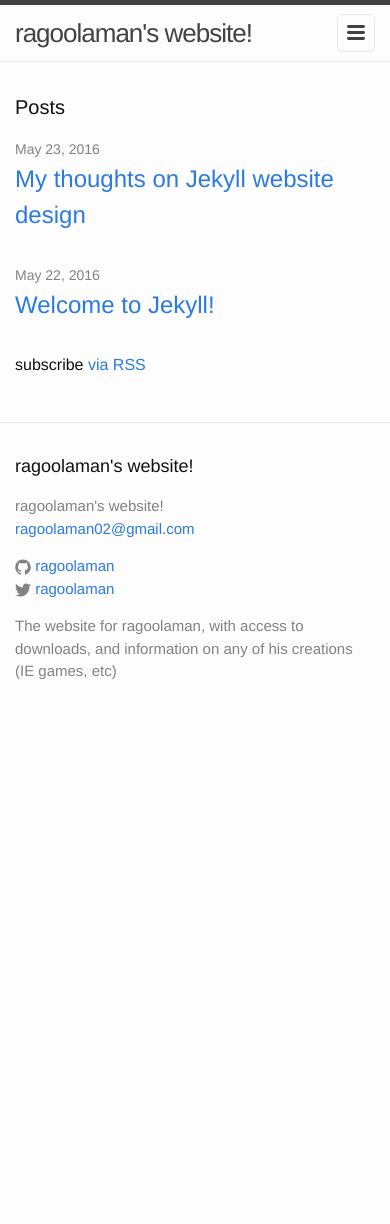
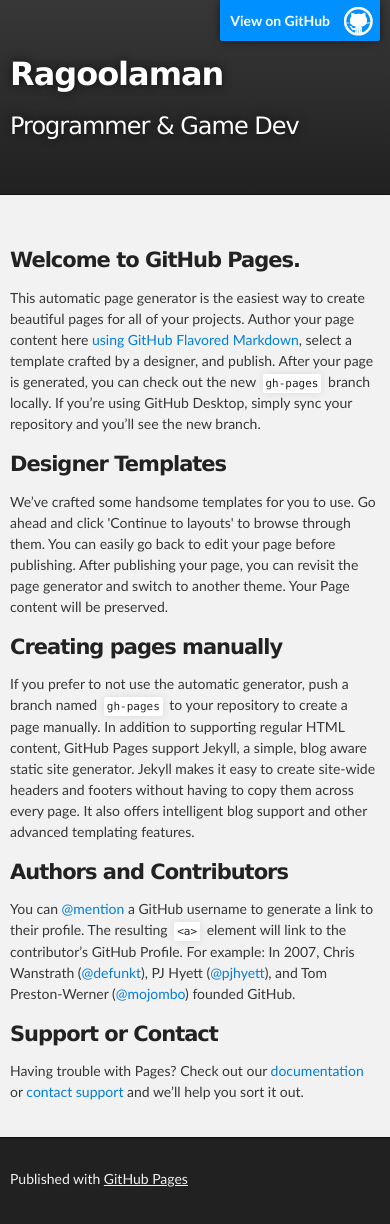
Before and after one commit to ragoolaman/ragoolaman.github.io, a Jekyll site: the page index.html, which Jekyll copies as it is, in a window 390 px wide. Built offline with Jekyll 4.4.1, drawn with Linux system fonts in a browser that asks for light colours; before the commit the page ends 900 px from its top, so only the background shows below that.

Commit message:
Replace master branch with page content via GitHub

```diff
--- a/index.html
+++ b/index.html
@@ -1,23 +1,67 @@
----
-layout: default
----
+<!DOCTYPE html>
+<html>
 
-<div class="home">
+  <head>
+    <meta charset='utf-8'>
+    <meta http-equiv="X-UA-Compatible" content="chrome=1">
+    <meta name="description" content="Ragoolaman : Programmer &amp; Game Dev">
+
+    <link rel="stylesheet" type="text/css" media="screen" href="stylesheets/stylesheet.css">
+
+    <title>Ragoolaman</title>
+  </head>
+
+  <body>
+
+    <!-- HEADER -->
+    <div id="header_wrap" class="outer">
+        <header class="inner">
+          <a id="forkme_banner" href="https://github.com/ragoolaman">View on GitHub</a>
+
+          <h1 id="project_title">Ragoolaman</h1>
+          <h2 id="project_tagline">Programmer &amp; Game Dev</h2>
+
+        </header>
+    </div>
+
+    <!-- MAIN CONTENT -->
+    <div id="main_content_wrap" class="outer">
+      <section id="main_content" class="inner">
+        <h3>
+<a id="welcome-to-github-pages" class="anchor" href="#welcome-to-github-pages" aria-hidden="true"><span aria-hidden="true" class="octicon octicon-link"></span></a>Welcome to GitHub Pages.</h3>
+
+<p>This automatic page generator is the easiest way to create beautiful pages for all of your projects. Author your page content here <a href="https://guides.github.com/features/mastering-markdown/">using GitHub Flavored Markdown</a>, select a template crafted by a designer, and publish. After your page is generated, you can check out the new <code>gh-pages</code> branch locally. If you’re using GitHub Desktop, simply sync your repository and you’ll see the new branch.</p>
+
+<h3>
+<a id="designer-templates" class="anchor" href="#designer-templates" aria-hidden="true"><span aria-hidden="true" class="octicon octicon-link"></span></a>Designer Templates</h3>
+
+<p>We’ve crafted some handsome templates for you to use. Go ahead and click 'Continue to layouts' to browse through them. You can easily go back to edit your page before publishing. After publishing your page, you can revisit the page generator and switch to another theme. Your Page content will be preserved.</p>
+
+<h3>
+<a id="creating-pages-manually" class="anchor" href="#creating-pages-manually" aria-hidden="true"><span aria-hidden="true" class="octicon octicon-link"></span></a>Creating pages manually</h3>
+
+<p>If you prefer to not use the automatic generator, push a branch named <code>gh-pages</code> to your repository to create a page manually. In addition to supporting regular HTML content, GitHub Pages support Jekyll, a simple, blog aware static site generator. Jekyll makes it easy to create site-wide headers and footers without having to copy them across every page. It also offers intelligent blog support and other advanced templating features.</p>
+
+<h3>
+<a id="authors-and-contributors" class="anchor" href="#authors-and-contributors" aria-hidden="true"><span aria-hidden="true" class="octicon octicon-link"></span></a>Authors and Contributors</h3>
+
+<p>You can <a href="https://help.github.com/articles/basic-writing-and-formatting-syntax/#mentioning-users-and-teams" class="user-mention">@mention</a> a GitHub username to generate a link to their profile. The resulting <code>&lt;a&gt;</code> element will link to the contributor’s GitHub Profile. For example: In 2007, Chris Wanstrath (<a href="https://github.com/defunkt" class="user-mention">@defunkt</a>), PJ Hyett (<a href="https://github.com/pjhyett" class="user-mention">@pjhyett</a>), and Tom Preston-Werner (<a href="https://github.com/mojombo" class="user-mention">@mojombo</a>) founded GitHub.</p>
+
+<h3>
+<a id="support-or-contact" class="anchor" href="#support-or-contact" aria-hidden="true"><span aria-hidden="true" class="octicon octicon-link"></span></a>Support or Contact</h3>
+
+<p>Having trouble with Pages? Check out our <a href="https://help.github.com/pages">documentation</a> or <a href="https://github.com/contact">contact support</a> and we’ll help you sort it out.</p>
+      </section>
+    </div>
+
+    <!-- FOOTER  -->
+    <div id="footer_wrap" class="outer">
+      <footer class="inner">
+        <p>Published with <a href="https://pages.github.com">GitHub Pages</a></p>
+      </footer>
+    </div>
 
 
-  <h1 class="page-heading">Posts</h1>
 
-  <ul class="post-list">
-    {% for post in site.posts %}
-      <li>
-        <span class="post-meta">{{ post.date | date: "%b %-d, %Y" }}</span>
-
-        <h2>
-          <a class="post-link" href="{{ post.url | prepend: site.baseurl }}">{{ post.title }}</a>
-        </h2>
-      </li>
-    {% endfor %}
-  </ul>
-
-  <p class="rss-subscribe">subscribe <a href="{{ "/feed.xml" | prepend: site.baseurl }}">via RSS</a></p>
-</div>
+  </body>
+</html>
--- /dev/null
+++ b/javascripts/main.js
@@ -0,0 +1 @@
+console.log('This would be the main JS file.');
--- /dev/null
+++ b/stylesheets/github-light.css
@@ -0,0 +1,123 @@
+/*
+The MIT License (MIT)
+
+Copyright (c) 2015 GitHub, Inc.
+
+Permission is hereby granted, free of charge, to any person obtaining a copy
+of this software and associated documentation files (the "Software"), to deal
+in the Software without restriction, including without limitation the rights
+to use, copy, modify, merge, publish, distribute, sublicense, and/or sell
+copies of the Software, and to permit persons to whom the Software is
+furnished to do so, subject to the following conditions:
+
+The above copyright notice and this permission notice shall be included in all
+copies or substantial portions of the Software.
+
+THE SOFTWARE IS PROVIDED "AS IS", WITHOUT WARRANTY OF ANY KIND, EXPRESS OR
+IMPLIED, INCLUDING BUT NOT LIMITED TO THE WARRANTIES OF MERCHANTABILITY,
+FITNESS FOR A PARTICULAR PURPOSE AND NONINFRINGEMENT. IN NO EVENT SHALL THE
+AUTHORS OR COPYRIGHT HOLDERS BE LIABLE FOR ANY CLAIM, DAMAGES OR OTHER
+LIABILITY, WHETHER IN AN ACTION OF CONTRACT, TORT OR OTHERWISE, ARISING FROM,
+OUT OF OR IN CONNECTION WITH THE SOFTWARE OR THE USE OR OTHER DEALINGS IN THE
+SOFTWARE.
+
+*/
+
+.pl-c /* comment */ {
+  color: #969896;
+}
+
+.pl-c1      /* constant, markup.raw, meta.diff.header, meta.module-reference, meta.property-name, support, support.constant, support.variable, variable.other.constant */,
+.pl-s .pl-v /* string variable */ {
+  color: #0086b3;
+}
+
+.pl-e  /* entity */,
+.pl-en /* entity.name */ {
+  color: #795da3;
+}
+
+.pl-s .pl-s1 /* string source */,
+.pl-smi      /* storage.modifier.import, storage.modifier.package, storage.type.java, variable.other, variable.parameter.function */ {
+  color: #333;
+}
+
+.pl-ent /* entity.name.tag */ {
+  color: #63a35c;
+}
+
+.pl-k /* keyword, storage, storage.type */ {
+  color: #a71d5d;
+}
+
+.pl-pds              /* punctuation.definition.string, string.regexp.character-class */,
+.pl-s                /* string */,
+.pl-s .pl-pse .pl-s1 /* string punctuation.section.embedded source */,
+.pl-sr               /* string.regexp */,
+.pl-sr .pl-cce       /* string.regexp constant.character.escape */,
+.pl-sr .pl-sra       /* string.regexp string.regexp.arbitrary-repitition */,
+.pl-sr .pl-sre       /* string.regexp source.ruby.embedded */ {
+  color: #183691;
+}
+
+.pl-v /* variable */ {
+  color: #ed6a43;
+}
+
+.pl-id /* invalid.deprecated */ {
+  color: #b52a1d;
+}
+
+.pl-ii /* invalid.illegal */ {
+  background-color: #b52a1d;
+  color: #f8f8f8;
+}
+
+.pl-sr .pl-cce /* string.regexp constant.character.escape */ {
+  color: #63a35c;
+  font-weight: bold;
+}
+
+.pl-ml /* markup.list */ {
+  color: #693a17;
+}
+
+.pl-mh        /* markup.heading */,
+.pl-mh .pl-en /* markup.heading entity.name */,
+.pl-ms        /* meta.separator */ {
+  color: #1d3e81;
+  font-weight: bold;
+}
+
+.pl-mq /* markup.quote */ {
+  color: #008080;
+}
+
+.pl-mi /* markup.italic */ {
+  color: #333;
+  font-style: italic;
+}
+
+.pl-mb /* markup.bold */ {
+  color: #333;
+  font-weight: bold;
+}
+
+.pl-md /* markup.deleted, meta.diff.header.from-file */ {
+  background-color: #ffecec;
+  color: #bd2c00;
+}
+
+.pl-mi1 /* markup.inserted, meta.diff.header.to-file */ {
+  background-color: #eaffea;
+  color: #55a532;
+}
+
+.pl-mdr /* meta.diff.range */ {
+  color: #795da3;
+  font-weight: bold;
+}
+
+.pl-mo /* meta.output */ {
+  color: #1d3e81;
+}
--- /dev/null
+++ b/stylesheets/stylesheet.css
@@ -0,0 +1,425 @@
+/*******************************************************************************
+Slate Theme for GitHub Pages
+by Jason Costello, @jsncostello
+*******************************************************************************/
+
+@import url(github-light.css);
+
+/*******************************************************************************
+MeyerWeb Reset
+*******************************************************************************/
+
+html, body, div, span, applet, object, iframe,
+h1, h2, h3, h4, h5, h6, p, blockquote, pre,
+a, abbr, acronym, address, big, cite, code,
+del, dfn, em, img, ins, kbd, q, s, samp,
+small, strike, strong, sub, sup, tt, var,
+b, u, i, center,
+dl, dt, dd, ol, ul, li,
+fieldset, form, label, legend,
+table, caption, tbody, tfoot, thead, tr, th, td,
+article, aside, canvas, details, embed,
+figure, figcaption, footer, header, hgroup,
+menu, nav, output, ruby, section, summary,
+time, mark, audio, video {
+  margin: 0;
+  padding: 0;
+  border: 0;
+  font: inherit;
+  vertical-align: baseline;
+}
+
+/* HTML5 display-role reset for older browsers */
+article, aside, details, figcaption, figure,
+footer, header, hgroup, menu, nav, section {
+  display: block;
+}
+
+ol, ul {
+  list-style: none;
+}
+
+table {
+  border-collapse: collapse;
+  border-spacing: 0;
+}
+
+/*******************************************************************************
+Theme Styles
+*******************************************************************************/
+
+body {
+  box-sizing: border-box;
+  color:#373737;
+  background: #212121;
+  font-size: 16px;
+  font-family: 'Myriad Pro', Calibri, Helvetica, Arial, sans-serif;
+  line-height: 1.5;
+  -webkit-font-smoothing: antialiased;
+}
+
+h1, h2, h3, h4, h5, h6 {
+  margin: 10px 0;
+  font-weight: 700;
+  color:#222222;
+  font-family: 'Lucida Grande', 'Calibri', Helvetica, Arial, sans-serif;
+  letter-spacing: -1px;
+}
+
+h1 {
+  font-size: 36px;
+  font-weight: 700;
+}
+
+h2 {
+  padding-bottom: 10px;
+  font-size: 32px;
+  background: url('../images/bg_hr.png') repeat-x bottom;
+}
+
+h3 {
+  font-size: 24px;
+}
+
+h4 {
+  font-size: 21px;
+}
+
+h5 {
+  font-size: 18px;
+}
+
+h6 {
+  font-size: 16px;
+}
+
+p {
+  margin: 10px 0 15px 0;
+}
+
+footer p {
+  color: #f2f2f2;
+}
+
+a {
+  text-decoration: none;
+  color: #007edf;
+  text-shadow: none;
+
+  transition: color 0.5s ease;
+  transition: text-shadow 0.5s ease;
+  -webkit-transition: color 0.5s ease;
+  -webkit-transition: text-shadow 0.5s ease;
+  -moz-transition: color 0.5s ease;
+  -moz-transition: text-shadow 0.5s ease;
+  -o-transition: color 0.5s ease;
+  -o-transition: text-shadow 0.5s ease;
+  -ms-transition: color 0.5s ease;
+  -ms-transition: text-shadow 0.5s ease;
+}
+
+a:hover, a:focus {text-decoration: underline;}
+
+footer a {
+  color: #F2F2F2;
+  text-decoration: underline;
+}
+
+em {
+  font-style: italic;
+}
+
+strong {
+  font-weight: bold;
+}
+
+img {
+  position: relative;
+  margin: 0 auto;
+  max-width: 739px;
+  padding: 5px;
+  margin: 10px 0 10px 0;
+  border: 1px solid #ebebeb;
+
+  box-shadow: 0 0 5px #ebebeb;
+  -webkit-box-shadow: 0 0 5px #ebebeb;
+  -moz-box-shadow: 0 0 5px #ebebeb;
+  -o-box-shadow: 0 0 5px #ebebeb;
+  -ms-box-shadow: 0 0 5px #ebebeb;
+}
+
+p img {
+  display: inline;
+  margin: 0;
+  padding: 0;
+  vertical-align: middle;
+  text-align: center;
+  border: none;
+}
+
+pre, code {
+  width: 100%;
+  color: #222;
+  background-color: #fff;
+
+  font-family: Monaco, "Bitstream Vera Sans Mono", "Lucida Console", Terminal, monospace;
+  font-size: 14px;
+
+  border-radius: 2px;
+  -moz-border-radius: 2px;
+  -webkit-border-radius: 2px;
+}
+
+pre {
+  width: 100%;
+  padding: 10px;
+  box-shadow: 0 0 10px rgba(0,0,0,.1);
+  overflow: auto;
+}
+
+code {
+  padding: 3px;
+  margin: 0 3px;
+  box-shadow: 0 0 10px rgba(0,0,0,.1);
+}
+
+pre code {
+  display: block;
+  box-shadow: none;
+}
+
+blockquote {
+  color: #666;
+  margin-bottom: 20px;
+  padding: 0 0 0 20px;
+  border-left: 3px solid #bbb;
+}
+
+
+ul, ol, dl {
+  margin-bottom: 15px
+}
+
+ul {
+  list-style-position: inside;
+  list-style: disc;
+  padding-left: 20px;
+}
+
+ol {
+  list-style-position: inside;
+  list-style: decimal;
+  padding-left: 20px;
+}
+
+dl dt {
+  font-weight: bold;
+}
+
+dl dd {
+  padding-left: 20px;
+  font-style: italic;
+}
+
+dl p {
+  padding-left: 20px;
+  font-style: italic;
+}
+
+hr {
+  height: 1px;
+  margin-bottom: 5px;
+  border: none;
+  background: url('../images/bg_hr.png') repeat-x center;
+}
+
+table {
+  border: 1px solid #373737;
+  margin-bottom: 20px;
+  text-align: left;
+ }
+
+th {
+  font-family: 'Lucida Grande', 'Helvetica Neue', Helvetica, Arial, sans-serif;
+  padding: 10px;
+  background: #373737;
+  color: #fff;
+ }
+
+td {
+  padding: 10px;
+  border: 1px solid #373737;
+ }
+
+form {
+  background: #f2f2f2;
+  padding: 20px;
+}
+
+/*******************************************************************************
+Full-Width Styles
+*******************************************************************************/
+
+.outer {
+  width: 100%;
+}
+
+.inner {
+  position: relative;
+  max-width: 640px;
+  padding: 20px 10px;
+  margin: 0 auto;
+}
+
+#forkme_banner {
+  display: block;
+  position: absolute;
+  top:0;
+  right: 10px;
+  z-index: 10;
+  padding: 10px 50px 10px 10px;
+  color: #fff;
+  background: url('../images/blacktocat.png') #0090ff no-repeat 95% 50%;
+  font-weight: 700;
+  box-shadow: 0 0 10px rgba(0,0,0,.5);
+  border-bottom-left-radius: 2px;
+  border-bottom-right-radius: 2px;
+}
+
+#header_wrap {
+  background: #212121;
+  background: -moz-linear-gradient(top, #373737, #212121);
+  background: -webkit-linear-gradient(top, #373737, #212121);
+  background: -ms-linear-gradient(top, #373737, #212121);
+  background: -o-linear-gradient(top, #373737, #212121);
+  background: linear-gradient(top, #373737, #212121);
+}
+
+#header_wrap .inner {
+  padding: 50px 10px 30px 10px;
+}
+
+#project_title {
+  margin: 0;
+  color: #fff;
+  font-size: 42px;
+  font-weight: 700;
+  text-shadow: #111 0px 0px 10px;
+}
+
+#project_tagline {
+  color: #fff;
+  font-size: 24px;
+  font-weight: 300;
+  background: none;
+  text-shadow: #111 0px 0px 10px;
+}
+
+#downloads {
+  position: absolute;
+  width: 210px;
+  z-index: 10;
+  bottom: -40px;
+  right: 0;
+  height: 70px;
+  background: url('../images/icon_download.png') no-repeat 0% 90%;
+}
+
+.zip_download_link {
+  display: block;
+  float: right;
+  width: 90px;
+  height:70px;
+  text-indent: -5000px;
+  overflow: hidden;
+  background: url(../images/sprite_download.png) no-repeat bottom left;
+}
+
+.tar_download_link {
+  display: block;
+  float: right;
+  width: 90px;
+  height:70px;
+  text-indent: -5000px;
+  overflow: hidden;
+  background: url(../images/sprite_download.png) no-repeat bottom right;
+  margin-left: 10px;
+}
+
+.zip_download_link:hover {
+  background: url(../images/sprite_download.png) no-repeat top left;
+}
+
+.tar_download_link:hover {
+  background: url(../images/sprite_download.png) no-repeat top right;
+}
+
+#main_content_wrap {
+  background: #f2f2f2;
+  border-top: 1px solid #111;
+  border-bottom: 1px solid #111;
+}
+
+#main_content {
+  padding-top: 40px;
+}
+
+#footer_wrap {
+  background: #212121;
+}
+
+
+
+/*******************************************************************************
+Small Device Styles
+*******************************************************************************/
+
+@media screen and (max-width: 480px) {
+  body {
+    font-size:14px;
+  }
+
+  #downloads {
+    display: none;
+  }
+
+  .inner {
+    min-width: 320px;
+    max-width: 480px;
+  }
+
+  #project_title {
+  font-size: 32px;
+  }
+
+  h1 {
+    font-size: 28px;
+  }
+
+  h2 {
+    font-size: 24px;
+  }
+
+  h3 {
+    font-size: 21px;
+  }
+
+  h4 {
+    font-size: 18px;
+  }
+
+  h5 {
+    font-size: 14px;
+  }
+
+  h6 {
+    font-size: 12px;
+  }
+
+  code, pre {
+    min-width: 320px;
+    max-width: 480px;
+    font-size: 11px;
+  }
+
+}
```
Also changed, not shown: params.json (added, +6 -0 lines), images/bg_hr.png (added), images/blacktocat.png (added), images/icon_download.png (added), images/sprite_download.png (added).
